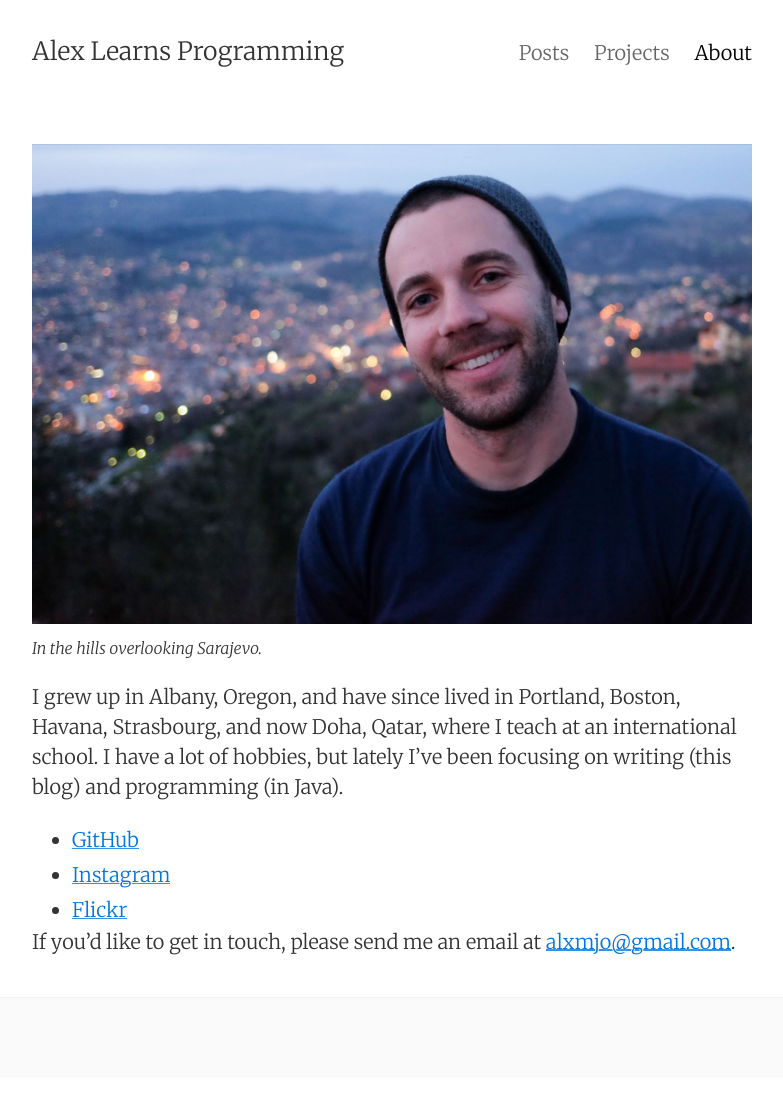
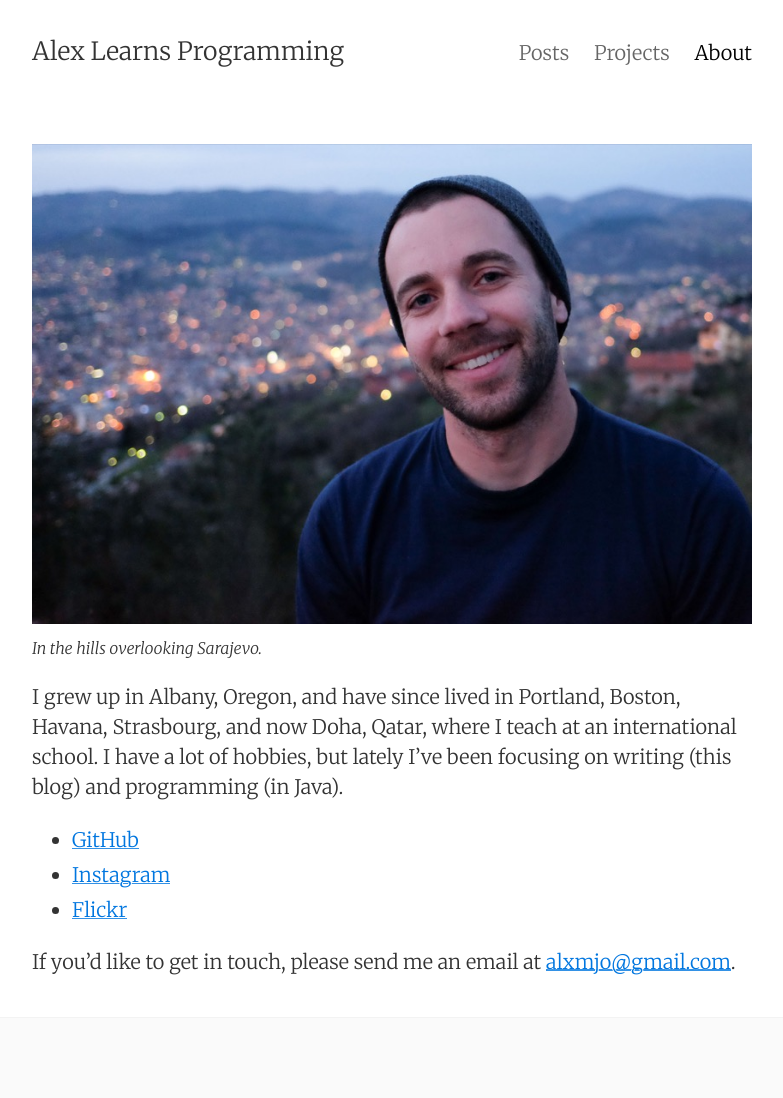
Before and after one commit to alxmjo/code, a Jekyll site: the page built from about.md, in a window 1280 px wide. Shown: the whole page, without its empty margins (248-1031 px from the left). Built offline with Jekyll 4.4.1, drawn with Linux system fonts in a browser that asks for light colours.

Commit message:
Add sibling selector to give proper top spacing to p tags

```diff
--- a/_sass/basscss/_base-typography.scss
+++ b/_sass/basscss/_base-typography.scss
@@ -32,6 +32,10 @@ ul {
   margin-top: 0;
   margin-bottom: $space-0;
   padding-left: $space-3;
+}
+
+ul + p {
+  margin-top: $space-2;
 }
 
 pre,
```
